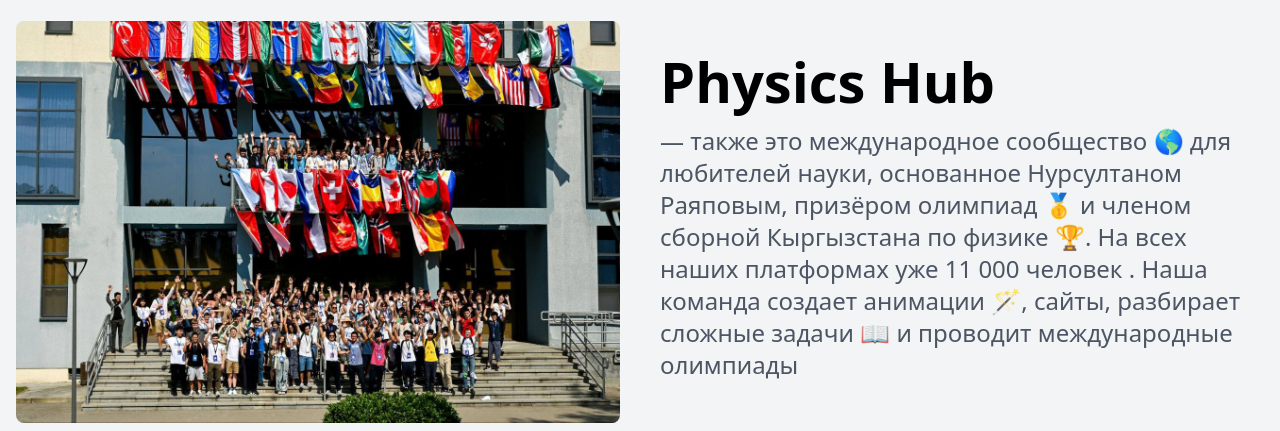
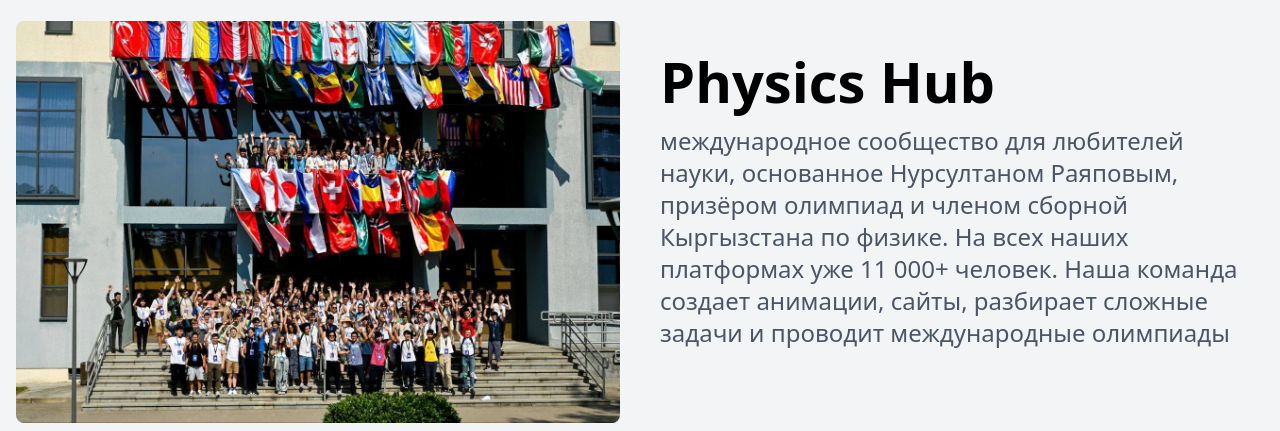
Before and after one commit to SabyrAlymbekov/PhysicsHub, a Next.js app: page / in a window 1280 px wide. Shown: the part 1240-1671 px from the top of the page. Built offline with nearby package versions, Linux system fonts and the light colour scheme; no server answers; the database is empty.

Commit message:
Update whyUs.tsx

```diff
--- a/components/home/why_us/whyUs.tsx
+++ b/components/home/why_us/whyUs.tsx
@@ -12,7 +12,7 @@ const WhyUs = () => {
                 <div className="lg:w-1/2">
                     <h2 className="text-4xl sm:text-6xl md:text-[3.5em] mt-8 font-bold text-black">Physics Hub</h2>
                     <div className="mt-4 text-xl text-gray-600 md:text-2xl">
-                     — также это международное сообщество 🌎 для любителей науки, основанное Нурсултаном Раяповым, призёром олимпиад 🥇 и членом сборной Кыргызстана по физике 🏆. На всех наших платформах уже 11 000 человек . Наша команда создает анимации 🪄, сайты, разбирает сложные задачи 📖 и проводит международные олимпиады
+                     международное сообщество для любителей науки, основанное Нурсултаном Раяповым, призёром олимпиад и членом сборной Кыргызстана по физике. На всех наших платформах уже 11 000+ человек. Наша команда создает анимации, сайты, разбирает сложные задачи и проводит международные олимпиады
                     </div>
                 </div>
             </div>
```
